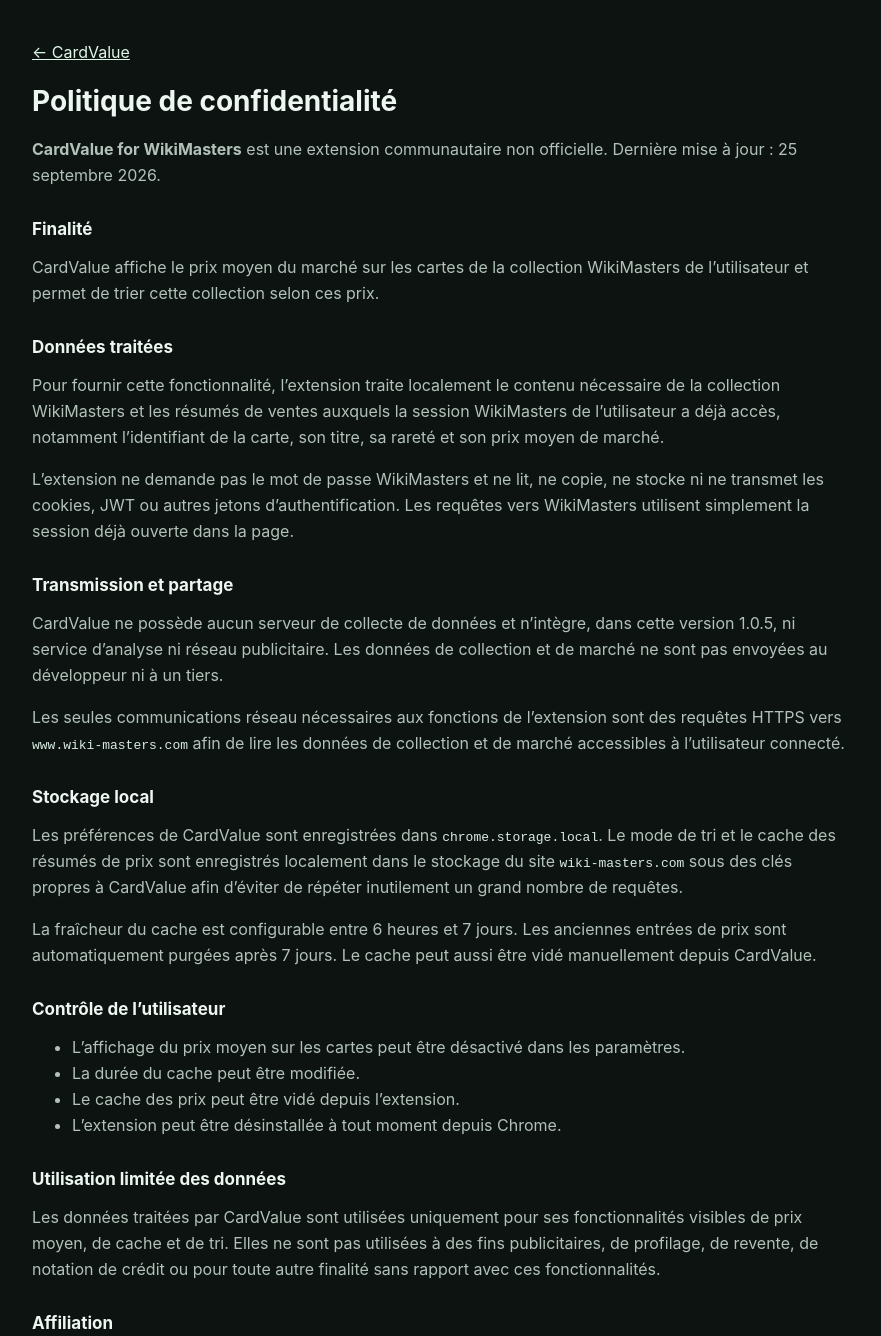
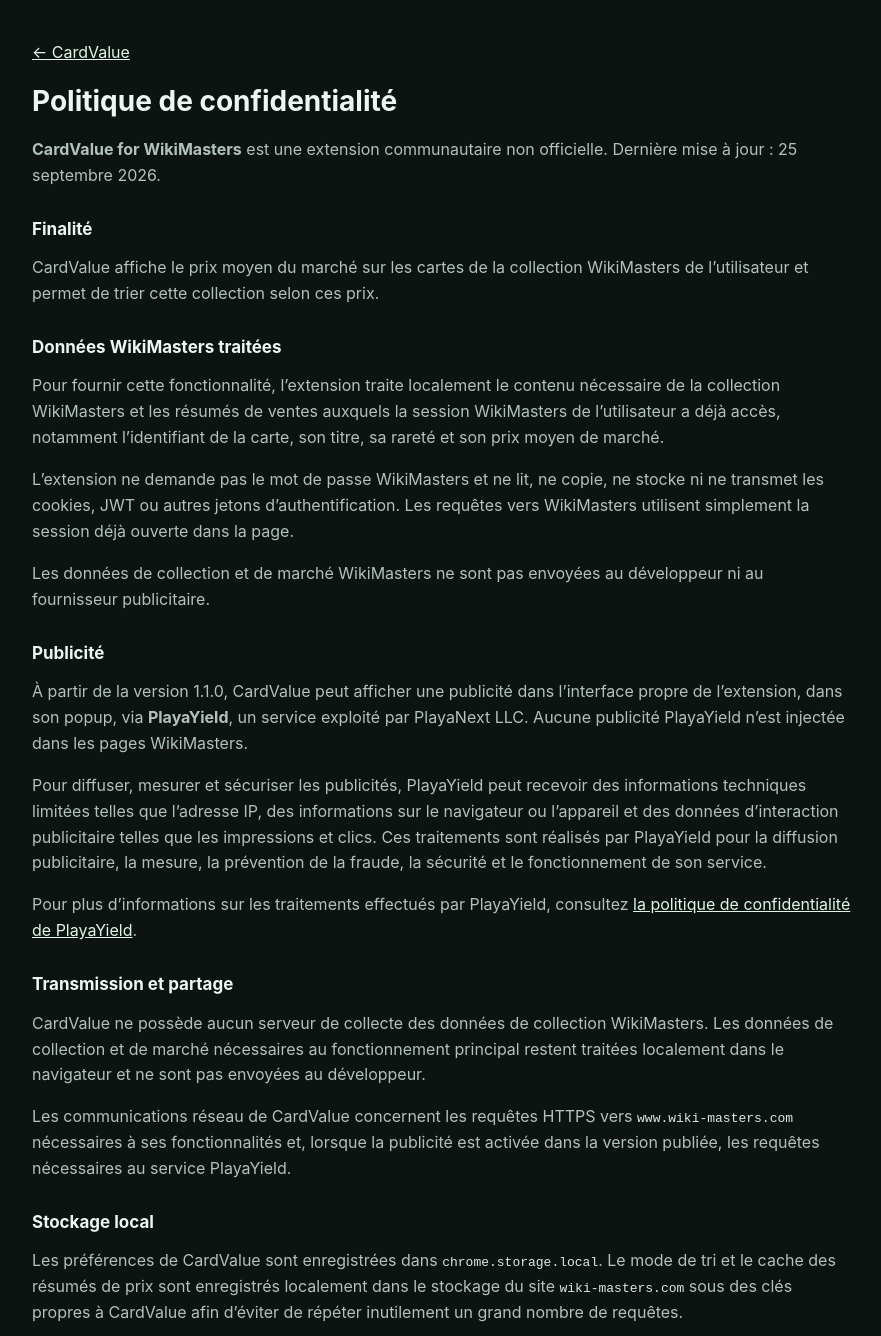
Before and after one commit to BloodSkals/cardvalue-site, a plain HTML site: page privacy-policy.html in a window 1280 px wide. Shown: the top 1336 px of the page, without its empty margins (198-1079 px from the left). Drawn offline with Linux system fonts and the light colour scheme.

Commit message:
Document PlayaYield advertising for CardValue v1.1.0

```diff
--- a/privacy-policy.html
+++ b/privacy-policy.html
@@ -26,13 +26,19 @@
   <h2>Finalité</h2>
   <p>CardValue affiche le prix moyen du marché sur les cartes de la collection WikiMasters de l’utilisateur et permet de trier cette collection selon ces prix.</p>
 
-  <h2>Données traitées</h2>
+  <h2>Données WikiMasters traitées</h2>
   <p>Pour fournir cette fonctionnalité, l’extension traite localement le contenu nécessaire de la collection WikiMasters et les résumés de ventes auxquels la session WikiMasters de l’utilisateur a déjà accès, notamment l’identifiant de la carte, son titre, sa rareté et son prix moyen de marché.</p>
   <p>L’extension ne demande pas le mot de passe WikiMasters et ne lit, ne copie, ne stocke ni ne transmet les cookies, JWT ou autres jetons d’authentification. Les requêtes vers WikiMasters utilisent simplement la session déjà ouverte dans la page.</p>
+  <p>Les données de collection et de marché WikiMasters ne sont pas envoyées au développeur ni au fournisseur publicitaire.</p>
+
+  <h2>Publicité</h2>
+  <p>À partir de la version 1.1.0, CardValue peut afficher une publicité dans l’interface propre de l’extension, dans son popup, via <strong>PlayaYield</strong>, un service exploité par PlayaNext LLC. Aucune publicité PlayaYield n’est injectée dans les pages WikiMasters.</p>
+  <p>Pour diffuser, mesurer et sécuriser les publicités, PlayaYield peut recevoir des informations techniques limitées telles que l’adresse IP, des informations sur le navigateur ou l’appareil et des données d’interaction publicitaire telles que les impressions et clics. Ces traitements sont réalisés par PlayaYield pour la diffusion publicitaire, la mesure, la prévention de la fraude, la sécurité et le fonctionnement de son service.</p>
+  <p>Pour plus d’informations sur les traitements effectués par PlayaYield, consultez <a href="https://www.playayield.com/privacy" target="_blank" rel="noreferrer">la politique de confidentialité de PlayaYield</a>.</p>
 
   <h2>Transmission et partage</h2>
-  <p>CardValue ne possède aucun serveur de collecte de données et n’intègre, dans cette version 1.0.5, ni service d’analyse ni réseau publicitaire. Les données de collection et de marché ne sont pas envoyées au développeur ni à un tiers.</p>
-  <p>Les seules communications réseau nécessaires aux fonctions de l’extension sont des requêtes HTTPS vers <code>www.wiki-masters.com</code> afin de lire les données de collection et de marché accessibles à l’utilisateur connecté.</p>
+  <p>CardValue ne possède aucun serveur de collecte des données de collection WikiMasters. Les données de collection et de marché nécessaires au fonctionnement principal restent traitées localement dans le navigateur et ne sont pas envoyées au développeur.</p>
+  <p>Les communications réseau de CardValue concernent les requêtes HTTPS vers <code>www.wiki-masters.com</code> nécessaires à ses fonctionnalités et, lorsque la publicité est activée dans la version publiée, les requêtes nécessaires au service PlayaYield.</p>
 
   <h2>Stockage local</h2>
   <p>Les préférences de CardValue sont enregistrées dans <code>chrome.storage.local</code>. Le mode de tri et le cache des résumés de prix sont enregistrés localement dans le stockage du site <code>wiki-masters.com</code> sous des clés propres à CardValue afin d’éviter de répéter inutilement un grand nombre de requêtes.</p>
@@ -47,7 +53,8 @@
   </ul>
 
   <h2>Utilisation limitée des données</h2>
-  <p>Les données traitées par CardValue sont utilisées uniquement pour ses fonctionnalités visibles de prix moyen, de cache et de tri. Elles ne sont pas utilisées à des fins publicitaires, de profilage, de revente, de notation de crédit ou pour toute autre finalité sans rapport avec ces fonctionnalités.</p>
+  <p>Les données WikiMasters traitées par CardValue sont utilisées uniquement pour les fonctionnalités visibles de prix moyen, de cache et de tri. Elles ne sont pas revendues, utilisées pour la notation de crédit ou transmises à PlayaYield.</p>
+  <p>Les données techniques liées à la publicité sont traitées par PlayaYield conformément à sa propre politique de confidentialité et aux finalités publicitaires décrites ci-dessus.</p>
 
   <h2>Affiliation</h2>
   <div class="box">CardValue est une extension indépendante et non officielle. Elle n’est ni éditée, ni approuvée, ni sponsorisée par WikiMasters. Les marques et contenus associés à WikiMasters appartiennent à leurs propriétaires respectifs.</div>
```
